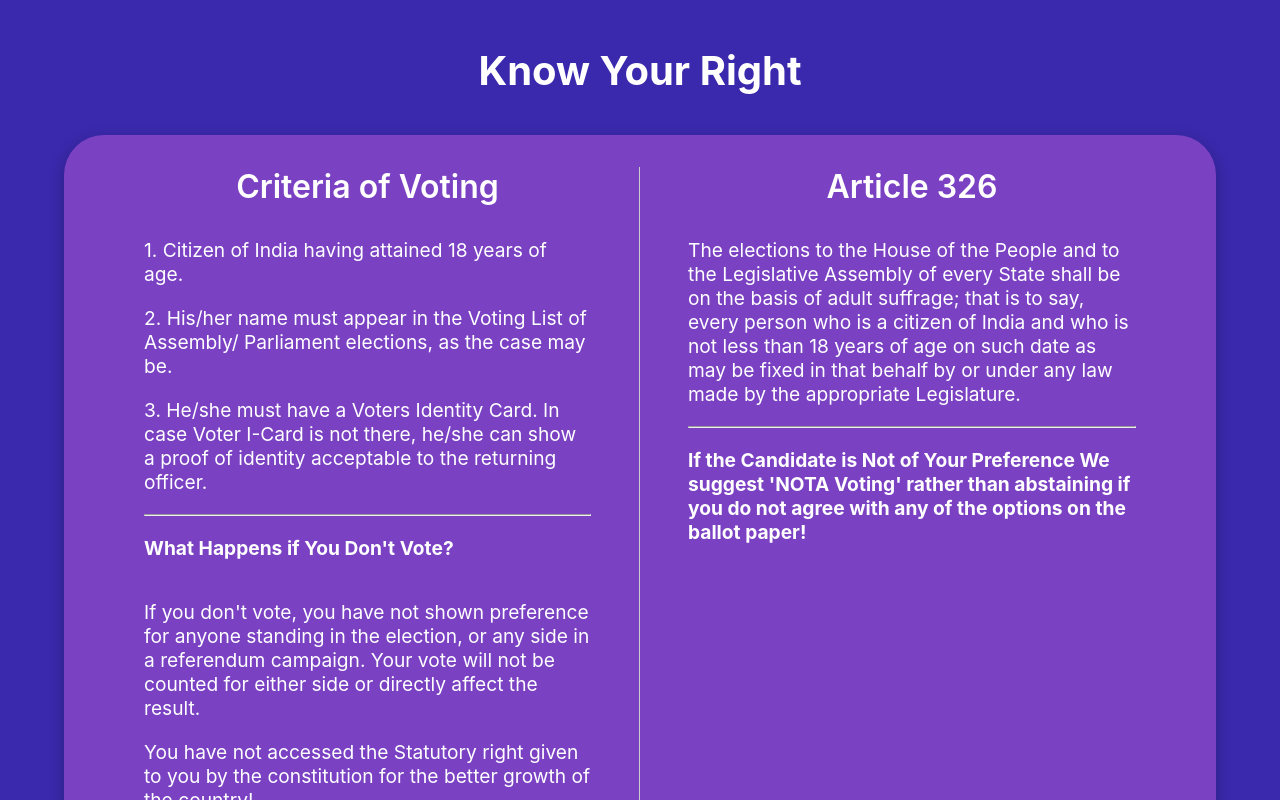
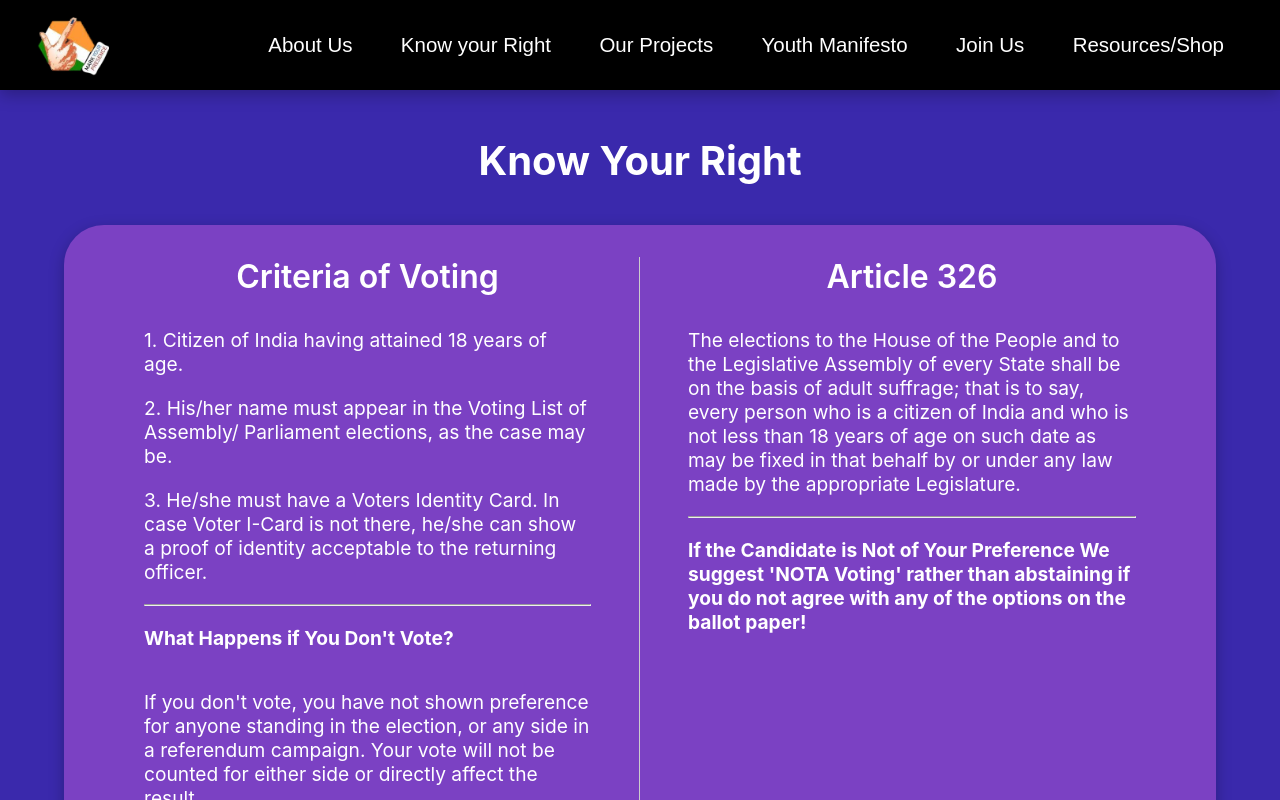
Before and after one commit to soham-gupte/MYP-Website, a React (Create React App) app: page /know-your-right in a window 1280 px wide. Shown: the top 800 px of the page. Built offline with nearby package versions, Linux system fonts and the light colour scheme.

Commit message:
navbar and routing added

```diff
--- a/src/App.js
+++ b/src/App.js
@@ -8,7 +8,7 @@ import { KnowYourRight } from './components/KnowYourRight';
 function App() {
   return (
     <div className="App">
-      {/* <Navbar/> */}
+      <Navbar/>
       {/* <HeroSection/> */}
       {/* <AboutUs/> */}
       {/* <KnowYourRight/> */}
--- a/src/components/KnowYourRight.js
+++ b/src/components/KnowYourRight.js
@@ -1,4 +1,5 @@
 import "./KnowYourRightStyles.css";
+// kyr append
 
 export function KnowYourRight() {
 
--- a/src/components/KnowYourRightStyles.css
+++ b/src/components/KnowYourRightStyles.css
@@ -3,7 +3,7 @@
     padding: 1rem 40px;
     color: white;
 }
-
+/* FOR TEXT */
 .know-your-right h1 {
     text-align: center;
     font-size: 2.5rem;
--- a/src/components/Navbar.js
+++ b/src/components/Navbar.js
@@ -11,7 +11,7 @@ import { IoClose } from 'react-icons/io5'
 //   }
 // }
 
-// REMOVE THE LOGO, REPLACE IT!
+// REMOVE THE LOGO, REPLACE!
 
 export function Navbar() {
     const [click, setClick] = useState(true);
--- a/src/components/NavbarStyles.css
+++ b/src/components/NavbarStyles.css
@@ -1,4 +1,5 @@
 /* * {
+    margin:10
     margin: 0;
     padding: 0;
     box-sizing: border-box;
```
